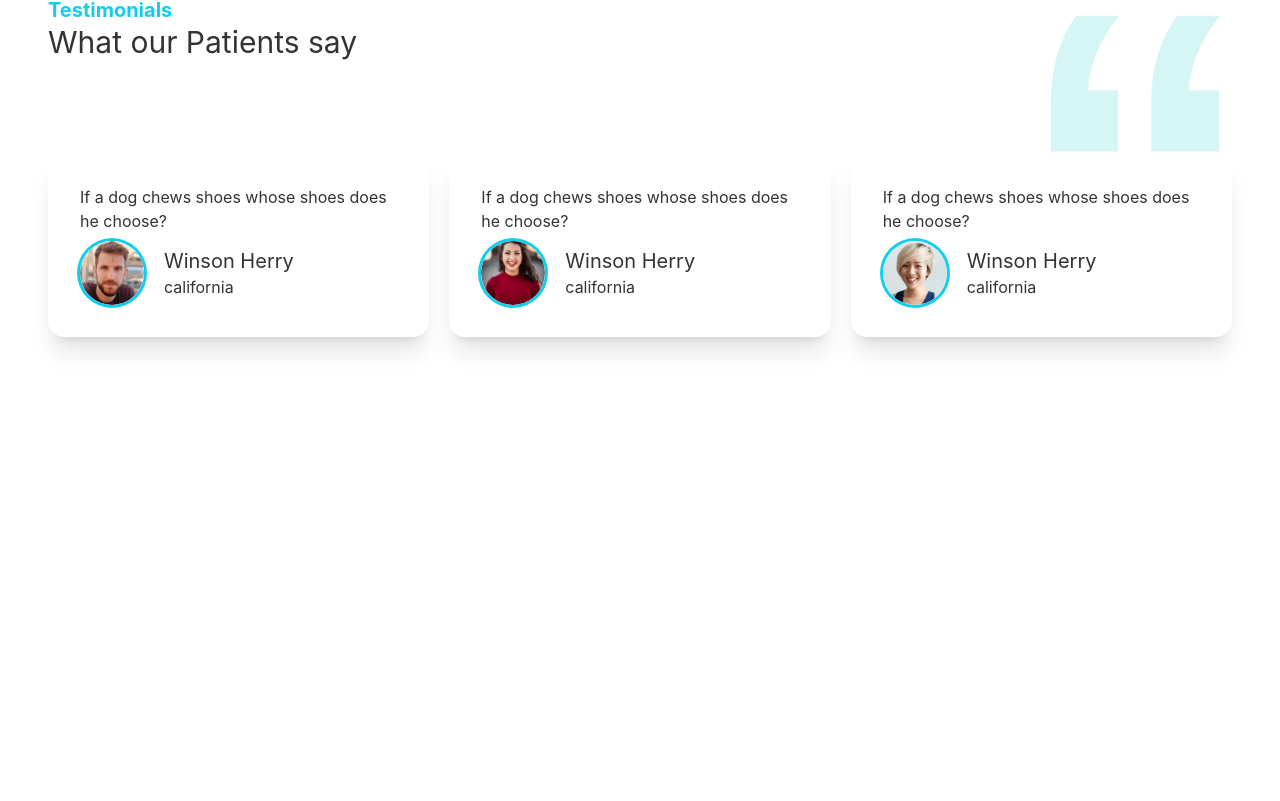
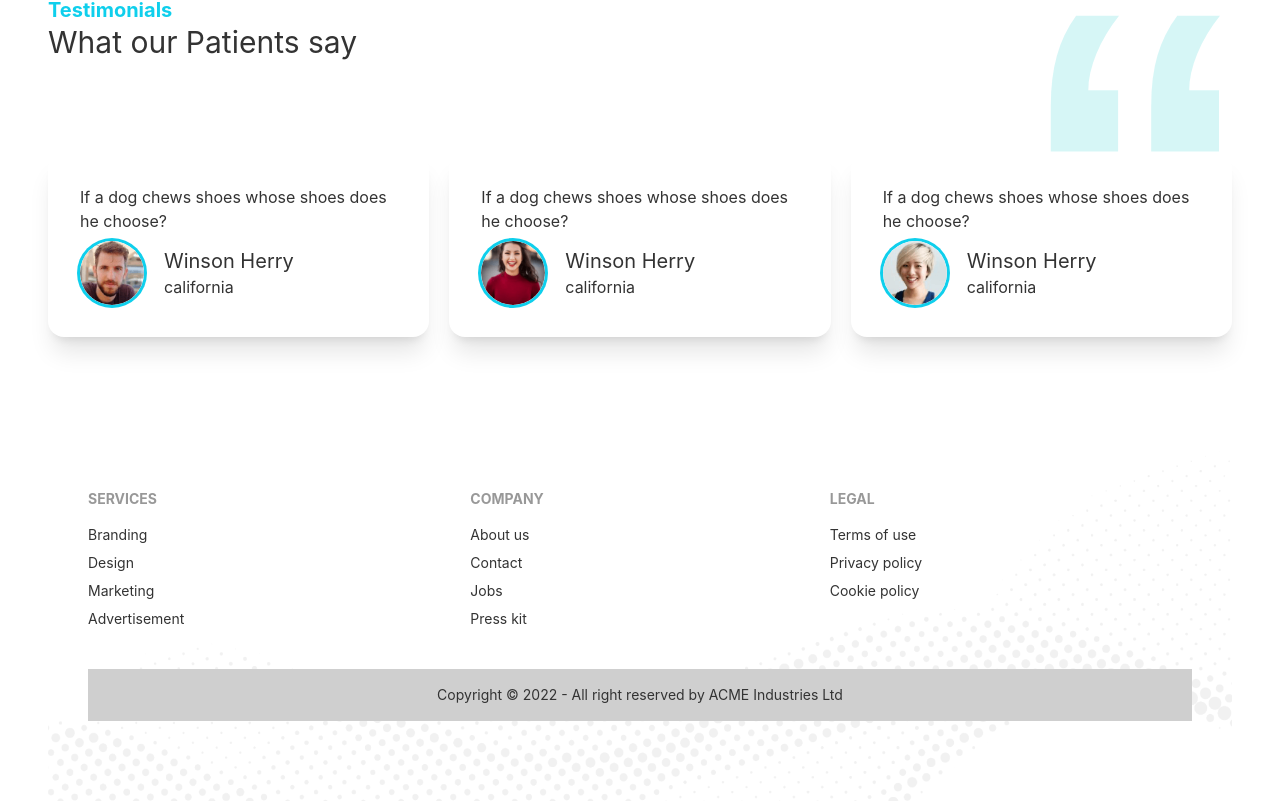
Before and after one commit to alamincse97/doctors-portal-client, a React (Create React App) app: page / in a window 1280 px wide. Shown: the part 2169-2970 px from the top of the page. Before the commit the page ends 2618 px from the top, so only its background shows below. Built offline with nearby package versions, Linux system fonts and the light colour scheme.

Commit message:
added footer

```diff
--- a/public/index.html
+++ b/public/index.html
@@ -1,14 +1,12 @@
 <!DOCTYPE html>
 <html lang="en">
+
 <head>
   <meta charset="utf-8" />
   <link rel="icon" href="%PUBLIC_URL%/favicon.ico" />
   <meta name="viewport" content="width=device-width, initial-scale=1" />
   <meta name="theme-color" content="#000000" />
-    <meta
-      name="description"
-      content="Web site created using create-react-app"
-    />
+  <meta name="description" content="Web site created using create-react-app" />
   <link rel="apple-touch-icon" href="%PUBLIC_URL%/logo192.png" />
   <!--
       manifest.json provides metadata used when your web app is installed on a
@@ -24,8 +22,9 @@
       work correctly both with client-side routing and a non-root public URL.
       Learn how to configure a non-root public URL by running `npm run build`.
     -->
-    <title>React App</title>
+  <title>Doctors Portal</title>
 </head>
+
 <body>
   <noscript>You need to enable JavaScript to run this app.</noscript>
   <div id="root"></div>
@@ -40,4 +39,5 @@
       To create a production bundle, use `npm run build` or `yarn build`.
     -->
 </body>
+
 </html>
--- /dev/null
+++ b/src/Pages/Home/Footer.js
@@ -0,0 +1,43 @@
+import React from "react";
+import footer from '../../assets/images/footer.png';
+
+const Footer = () => {
+    return (
+        <footer style={{
+            background: `url(${footer})`,
+            backgroundSize: 'cover'
+        }} className="p-10">
+            <div className="footer">
+                <div>
+                    <span class="footer-title">Services</span>
+                    <a class="link link-hover">Branding</a>
+                    <a class="link link-hover">Design</a>
+                    <a class="link link-hover">Marketing</a>
+                    <a class="link link-hover">Advertisement</a>
+                </div>
+                <div>
+                    <span class="footer-title">Company</span>
+                    <a class="link link-hover">About us</a>
+                    <a class="link link-hover">Contact</a>
+                    <a class="link link-hover">Jobs</a>
+                    <a class="link link-hover">Press kit</a>
+                </div>
+                <div>
+                    <span class="footer-title">Legal</span>
+                    <a class="link link-hover">Terms of use</a>
+                    <a class="link link-hover">Privacy policy</a>
+                    <a class="link link-hover">Cookie policy</a>
+                </div>
+            </div>
+            <div className="my-10 text-center">
+                <footer class="footer footer-center p-4 bg-base-300 text-base-content">
+                    <div>
+                        <p>Copyright © 2022 - All right reserved by ACME Industries Ltd</p>
+                    </div>
+                </footer>
+            </div >
+        </footer >
+    );
+};
+
+export default Footer;
--- a/src/Pages/Home/Home.js
+++ b/src/Pages/Home/Home.js
@@ -1,5 +1,6 @@
 import React from 'react';
 import Banner from './Banner';
+import Footer from './Footer';
 import Info from './Info';
 import MakeAppointment from './MakeAppointment';
 import Services from './Services';
@@ -13,6 +14,7 @@
             <Services></Services>
             <MakeAppointment></MakeAppointment>
             <Testimonials></Testimonials>
+            <Footer></Footer>
         </div>
     );
 };
```
Lines whose indentation alone changed are shown as unchanged.
